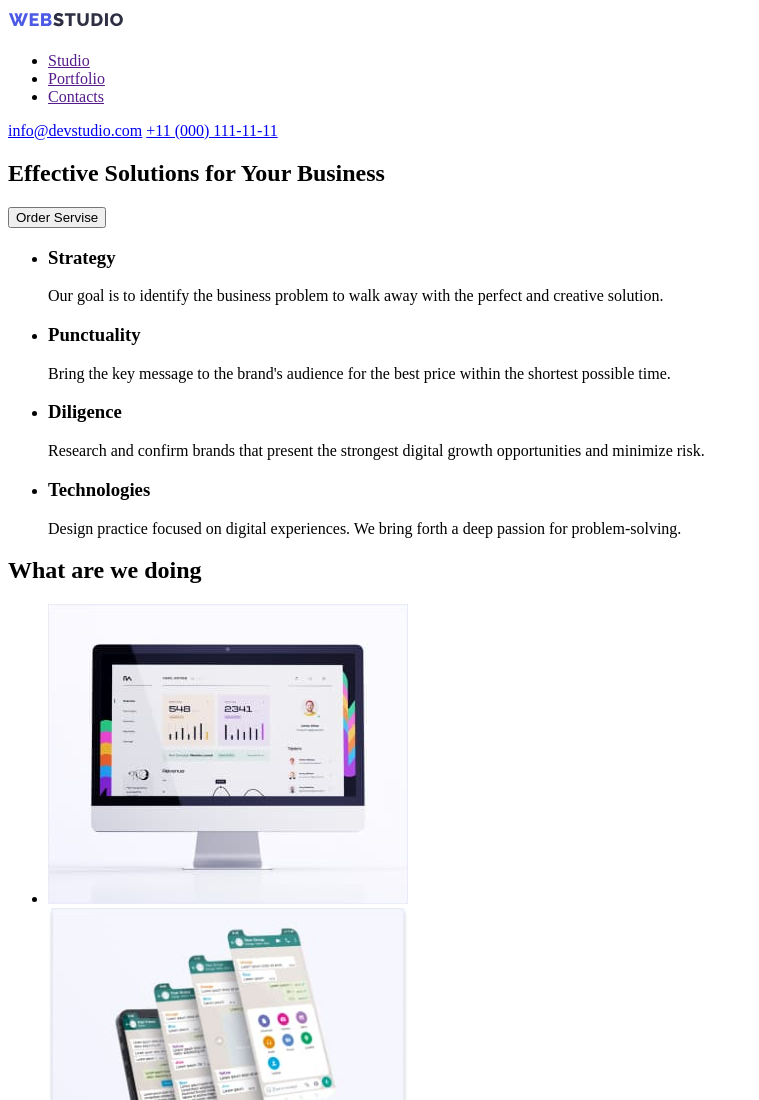
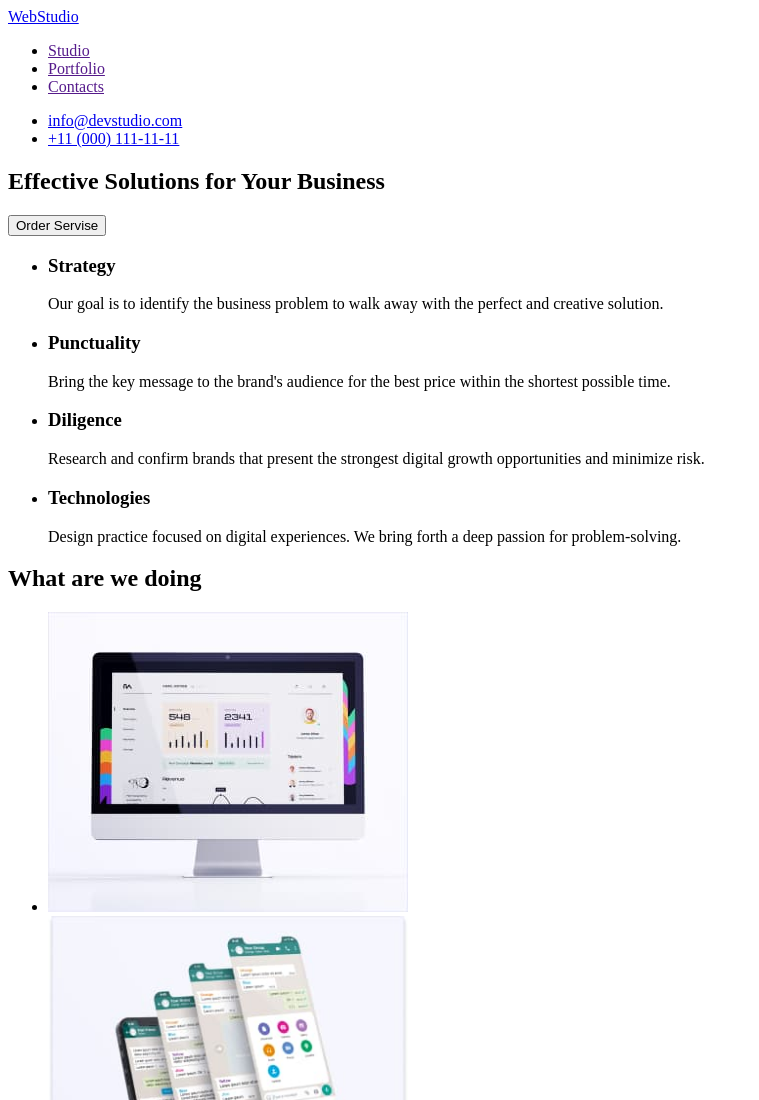
Before and after one commit to Sanagursky96/goit-markup-hw-01, a plain HTML site: page index.html in a window 1280 px wide. Shown: the top 1100 px of the page, without its empty margins (0-759 px from the left). Drawn offline with Linux system fonts and the light colour scheme.

Commit message:
Update index

```diff
--- a/index.html
+++ b/index.html
@@ -11,9 +11,7 @@
     <!-- Header content -->
     <header>
       <nav>
-        <a href="">
-          <img src="./images/logo.svg" alt="logo" width="116" height="24" />
-        </a>
+        <a href="./index.html">WebStudio</a>
         <ul>
           <li>
             <a href="">Studio</a>
@@ -26,8 +24,10 @@
           </li>
         </ul>
       </nav>
-      <a href="mailto:info@devstudio.com">info@devstudio.com</a>
-      <a href="tel:+110001111111">+11 (000) 111-11-11</a>
+      <ul>
+        <li><a href="mailto:info@devstudio.com">info@devstudio.com</a></li>
+        <li><a href="tel:+110001111111">+11 (000) 111-11-11</a></li>
+      </ul>
     </header>
     <!-- Main content -->
     <main>
```
